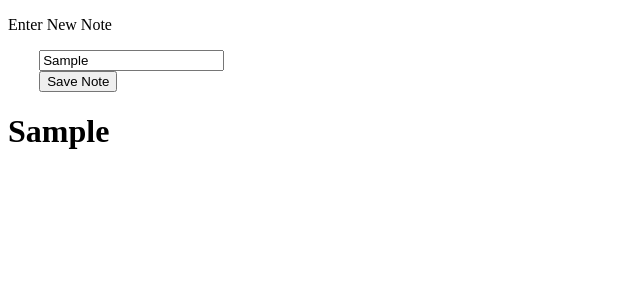
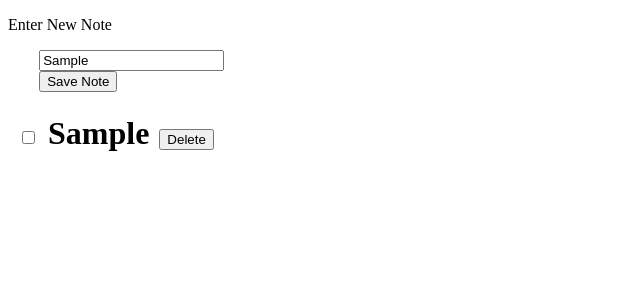
Before and after one commit to Chillingfire/angular-notepad, an Angular app: page / in a window 1280 px wide. Both pictures are taken after typing "Sample" into the empty fields and a click on the button "Save Note". Shown: the top 300 px of the page, without its empty margins (0-640 px from the left). Built offline with nearby package versions, Linux system fonts and the light colour scheme.

Commit message:
Added task complete/delete functionality, added some styling

```diff
--- a/src/app/tasks/task.ts
+++ b/src/app/tasks/task.ts
@@ -1,3 +1,5 @@
 export class Task {
     text:string = "";
+    completed:boolean = false;
+    id:number = 0;
 }
--- a/src/app/tasks/tasks.component.html
+++ b/src/app/tasks/tasks.component.html
@@ -5,5 +5,7 @@
 </pre>
 
 <div class = "task" *ngFor="let task of tasks; let i = index;">
-    <h1>{{task.text}}</h1>
+    <input class = "check" type="checkbox" (click)="completeTask(i)">
+    <h1 class = "content">{{task.text}}</h1>
+    <button type = "Delete" (click)="deleteTask(i)">Delete</button>
 </div>
--- a/src/app/tasks/tasks.component.scss
+++ b/src/app/tasks/tasks.component.scss
@@ -0,0 +1,14 @@
+div {
+    display: inline;
+    padding: 10px;
+}
+
+.content {
+    display: inline;
+    padding: 10px;
+}
+
+.task {
+    display: block;
+    padding: 10px;
+}
--- a/src/app/tasks/tasks.component.ts
+++ b/src/app/tasks/tasks.component.ts
@@ -13,7 +13,26 @@ export class TasksComponent {
 
   addTask(taskText:string) {
     console.log("Added task" + taskText);
-    this.tasks.push({"text": taskText});
+    this.tasks.push({"text": taskText, "completed" : false, "id" : this.taskCount});
     this.taskCount++;
   }
+
+  completeTask(id:number) {
+    this.tasks.map((t, i) => {
+      if (i == id) {
+        t.completed = !t.completed;
+        console.log(t.text + " completed");
+        return t;
+      }
+      return t;
+    })
+  }
+
+  deleteTask(id:number) {
+    this.tasks.map((t, i) => {
+      if (i == id) {
+        this.tasks.splice(i, 1);
+      }
+    })
+  }
 }
```
